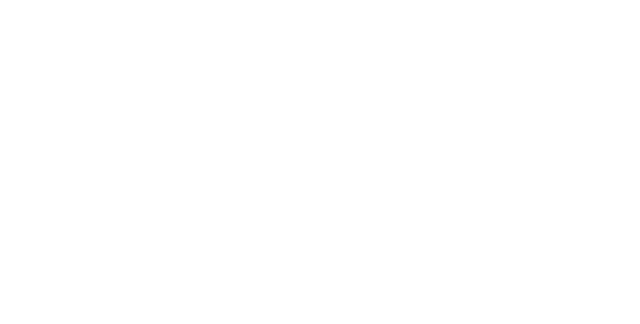
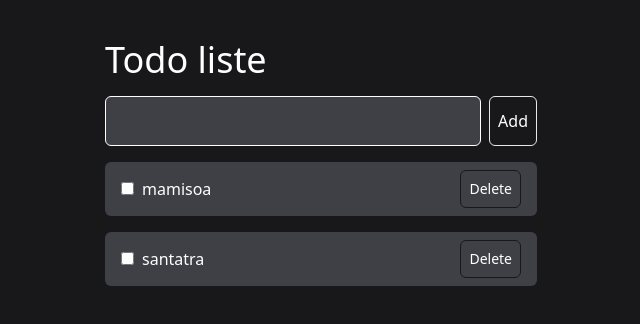
Before and after one commit to 97mams/todoReact, a React (Vite) app: page / in a window 1280 px wide. Shown: the top 324 px of the page, without its empty margins (319-959 px from the left). Built offline with nearby package versions, Linux system fonts and the light colour scheme.

Commit message:
feat add task

```diff
--- a/src/App.jsx
+++ b/src/App.jsx
@@ -1,6 +1,71 @@
+import { useState } from "react"
+
 function App() {
+
+  const [todos, setTodos] = useState([{ id: 1, name: "mamisoa", checked: false }, { id: 2, name: "santatra", checked: false }])
+
+  const onAction = async (formData) => {
+    const todo = formData.get('todo')
+
+    setTodos([...todos, {
+      id: Date.now(),
+      name: todo
+    }])
+  }
+
+  const todoUpdateChecked = (id, newTodo) => {
+    setTodos(todos.map((todo) => {
+      if (todo.id === id) {
+        return { ...todo, ...newTodo }
+      }
+      return todo
+    }))
+  }
+
+  const onDelete = (id) => {
+    setTodos(todos.filter((todo) => todo.id !== id))
+  }
+
   return (
-    <div></div>
+    <div className="m-full flex flex-col p-10 gap-4">
+      <h1 className="text-white text-4xl">Todo liste</h1>
+      <form action={onAction} className="flex gap-2">
+        <input type="text" name="todo" className="border border-white bg-zinc-700 text-white rounded-md px-4 py-3 flex-1" />
+        <button
+          className="border rounded-md bg-zinc-900 text-white px-2 py-3"
+          type="submit"
+        >
+          Add
+        </button>
+      </form>
+      <ul className="flex flex-col gap-4">
+        {
+          todos.map((todo) => (
+            <li
+              key={todo.id}
+              className="bg-zinc-700 px-4 py-2 flex items-center text-white rounded-md"
+            >
+              <span className="flex-1 flex gap-2 items-baseline">
+                <input
+                  type="checkbox"
+                  checked={todo.checked}
+                  onChange={() => todoUpdateChecked(todo.id, {
+                    checked: !todo.checked
+                  })}
+                />
+                {todo.name}
+              </span>
+              <button
+                className="border border-zinc-900 rounded-md p-2 text-sm"
+                onClick={() => onDelete(todo.id)}
+              >
+                Delete
+              </button>
+            </li>
+          ))
+        }
+      </ul>
+    </div>
   )
 }
 
--- a/src/main.jsx
+++ b/src/main.jsx
@@ -5,7 +5,7 @@
 
 createRoot(document.getElementById('root')).render(
   <StrictMode>
-    <div className='w-full h-screen'>
+    <div className='w-full h-screen px-96  bg-zinc-900'>
       <App />
     </div>
   </StrictMode>,
```
